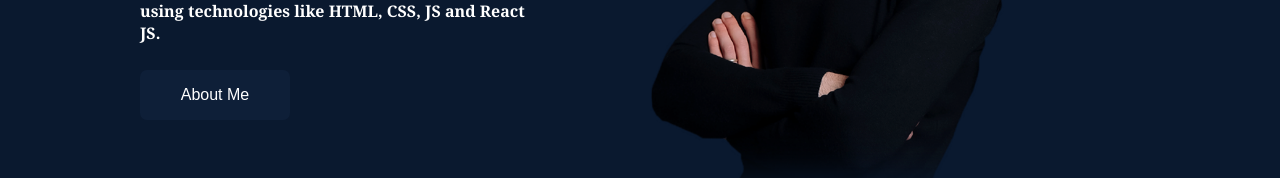
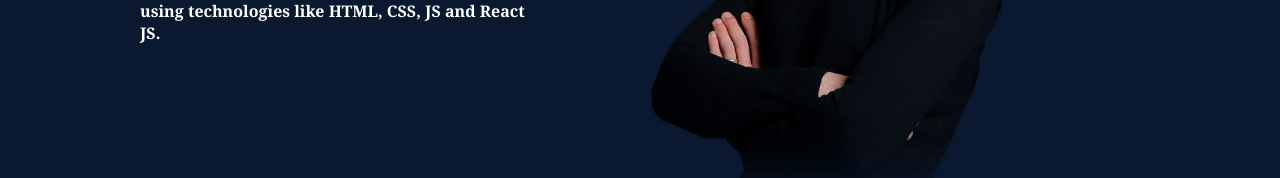
Before and after one commit to VahAvetisyan/portfolio-react, a React (Create React App) app: page / in a window 1280 px wide. Shown: the part 500-678 px from the top of the page. Built offline with nearby package versions, Linux system fonts and the light colour scheme.

Commit message:
delete button about me

```diff
--- a/src/components/Home.js
+++ b/src/components/Home.js
@@ -10,7 +10,6 @@ export default function Home() {
         I'm a Web Front-End Developer
         </h1>
         <h5>Currently, I love to work on web application using technologies like HTML, CSS, JS and React JS.</h5>
-        <a href='about'><button>About Me</button></a>
       </div>
       <div id='photo'>
         <img src={me} alt='avatar'/>
```
